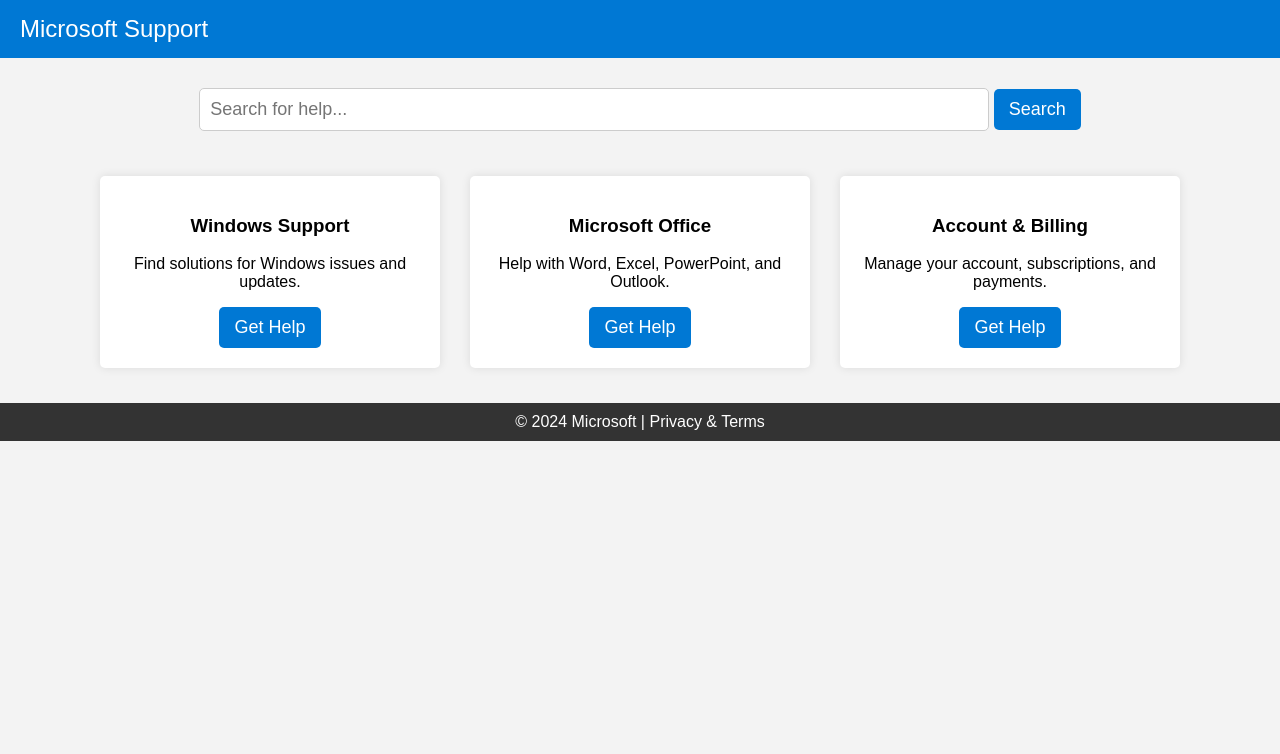
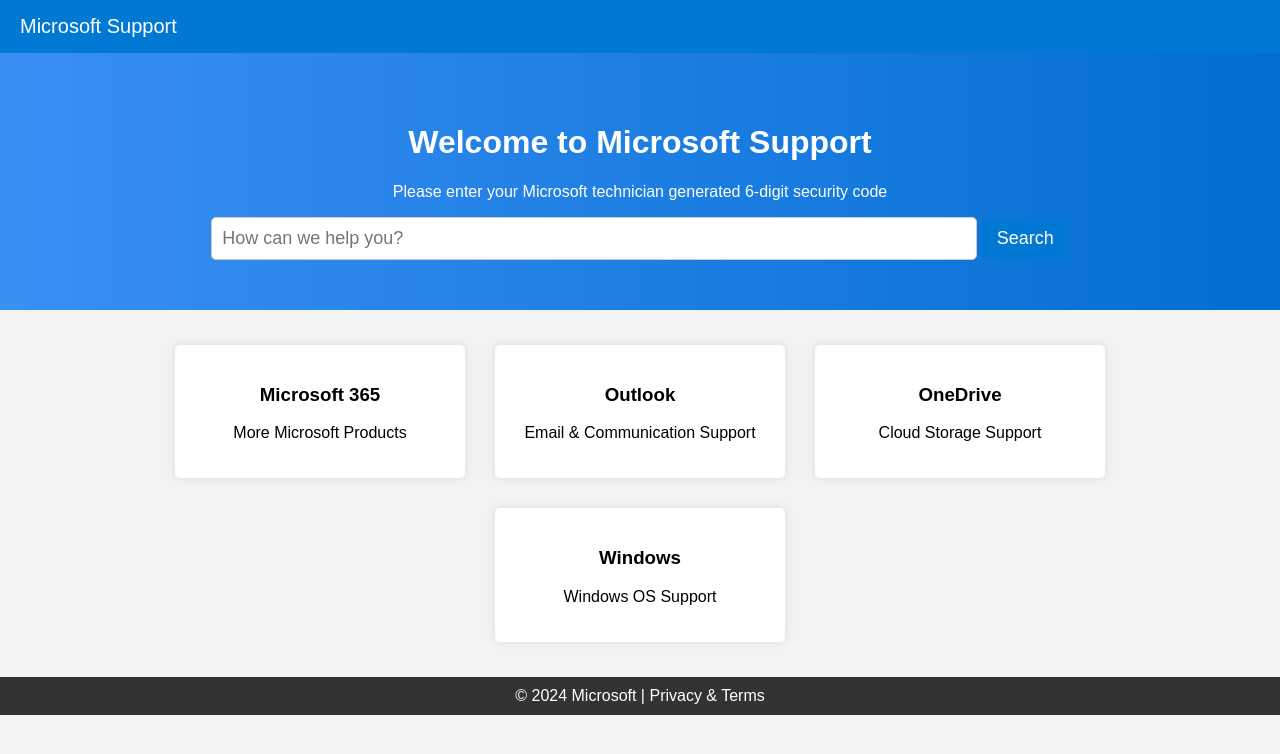
Before and after one commit to jinsoftware/microsoftsupport, a plain HTML site: page index.html in a window 1280 px wide. Drawn offline with Linux system fonts and the light colour scheme.

Commit message:
Update index.html

```diff
--- a/index.html
+++ b/index.html
@@ -15,8 +15,10 @@
             background-color: #0078d4;
             color: white;
             padding: 15px 20px;
-            text-align: left;
-            font-size: 24px;
+            display: flex;
+            justify-content: space-between;
+            align-items: center;
+            font-size: 20px;
         }
         .search-container {
             text-align: center;
@@ -38,6 +40,12 @@
             border-radius: 5px;
             cursor: pointer;
         }
+        .banner {
+            background: linear-gradient(to right, #3a8ff3, #026ed2);
+            color: white;
+            text-align: center;
+            padding: 50px 20px;
+        }
         .support-section {
             display: flex;
             justify-content: center;
@@ -48,7 +56,7 @@
             background: white;
             padding: 20px;
             margin: 15px;
-            width: 300px;
+            width: 250px;
             text-align: center;
             border-radius: 5px;
             box-shadow: 0 0 10px rgba(0, 0, 0, 0.1);
@@ -65,26 +73,29 @@
 <body>
     <div class="header">Microsoft Support</div>
 
-    <div class="search-container">
-        <input type="text" placeholder="Search for help...">
+    <div class="banner">
+        <h1>Welcome to Microsoft Support</h1>
+        <p>Please enter your Microsoft technician generated 6-digit security code</p>
+        <input type="text" placeholder="How can we help you?">
         <button>Search</button>
     </div>
 
     <div class="support-section">
         <div class="support-box">
-            <h3>Windows Support</h3>
-            <p>Find solutions for Windows issues and updates.</p>
-            <button>Get Help</button>
+            <h3>Microsoft 365</h3>
+            <p>More Microsoft Products</p>
         </div>
         <div class="support-box">
-            <h3>Microsoft Office</h3>
-            <p>Help with Word, Excel, PowerPoint, and Outlook.</p>
-            <button>Get Help</button>
+            <h3>Outlook</h3>
+            <p>Email & Communication Support</p>
         </div>
         <div class="support-box">
-            <h3>Account & Billing</h3>
-            <p>Manage your account, subscriptions, and payments.</p>
-            <button>Get Help</button>
+            <h3>OneDrive</h3>
+            <p>Cloud Storage Support</p>
+        </div>
+        <div class="support-box">
+            <h3>Windows</h3>
+            <p>Windows OS Support</p>
         </div>
     </div>
 
```
